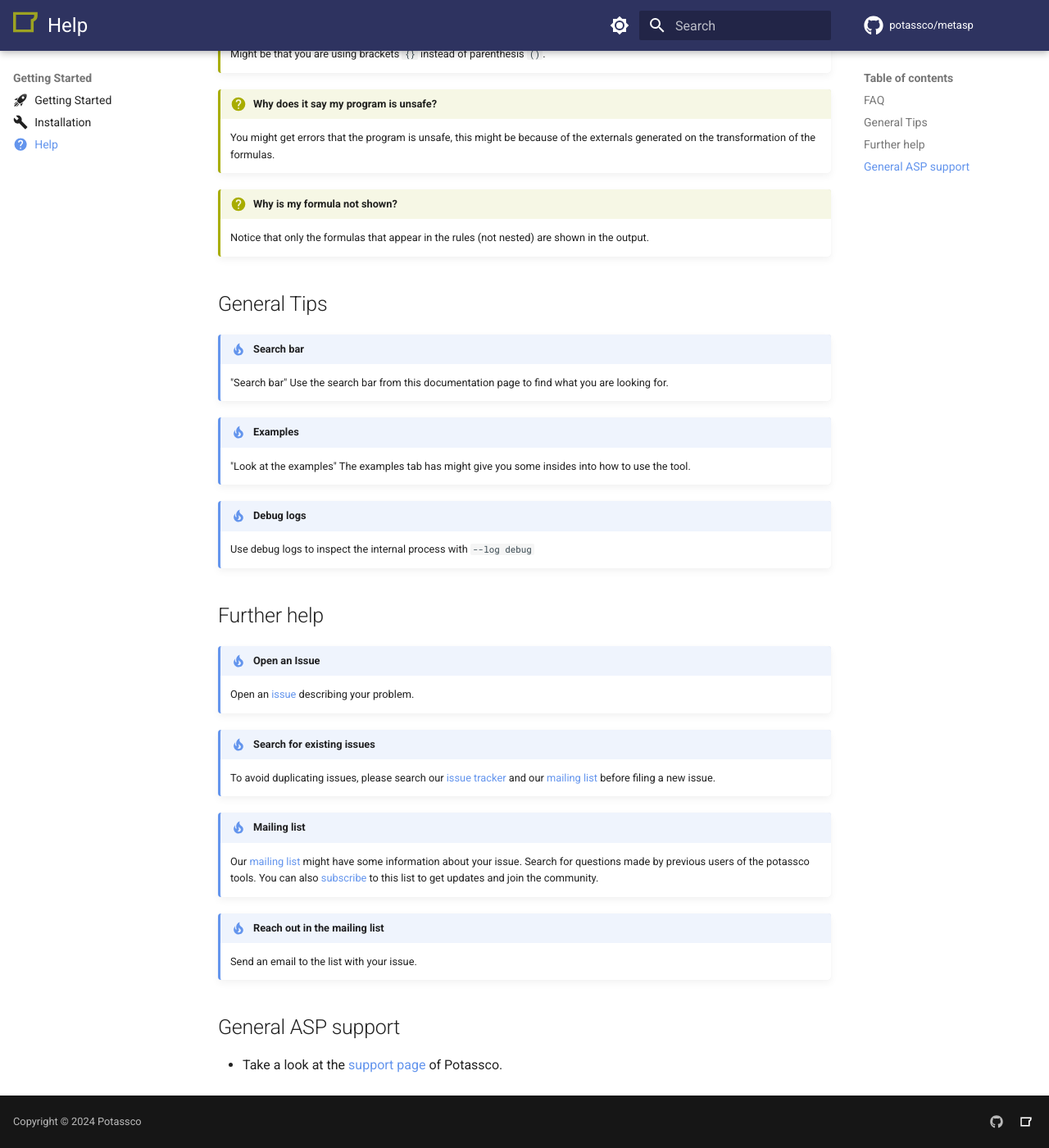
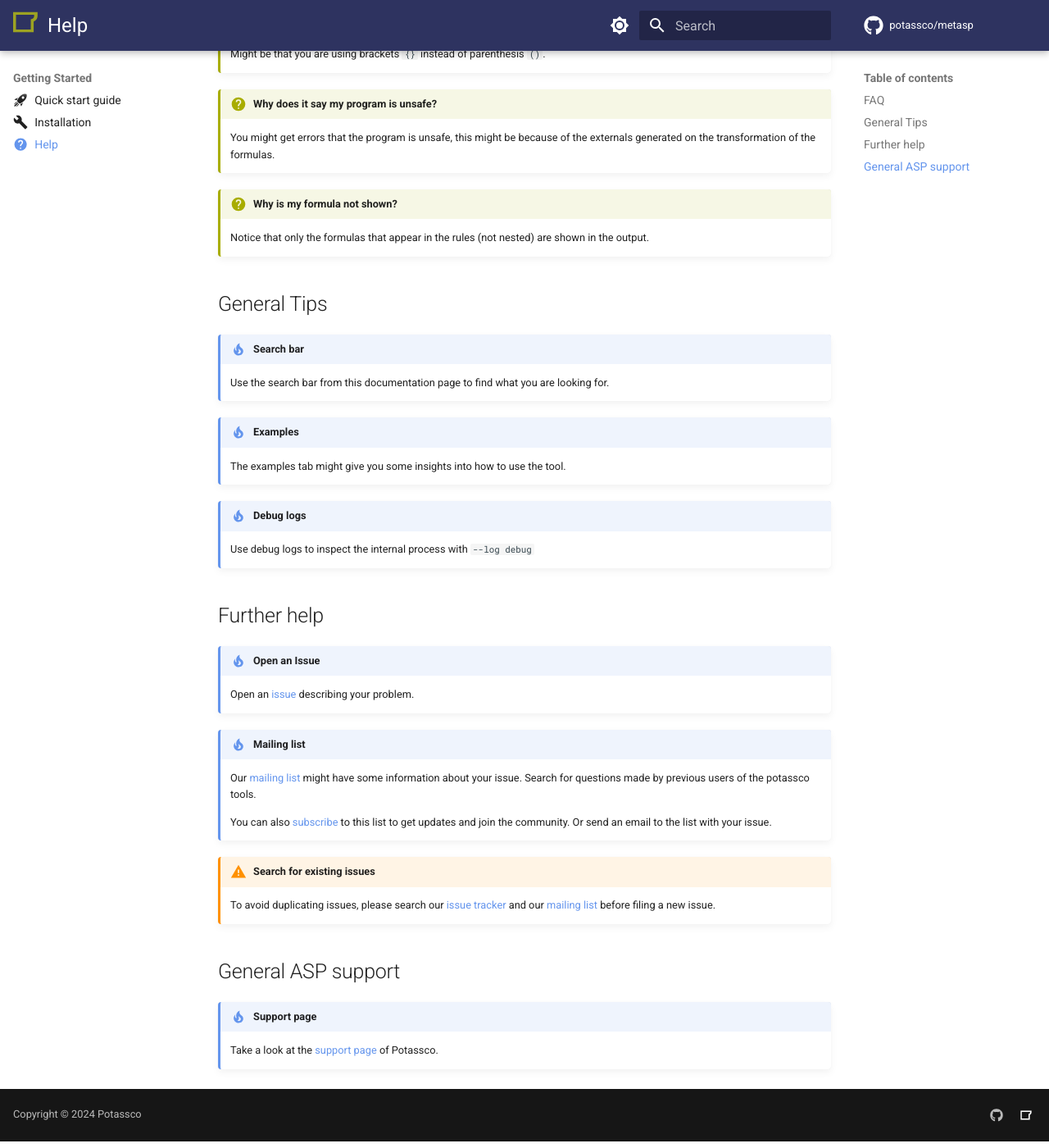
Before and after one commit to potassco/metasp, an MkDocs documentation site: the page built from docs/use/help.md, in a window 1280 px wide and 1400 px high, scrolled down 310 px. Shown: the whole window at 82% size. Built offline with MkDocs 1.6.1 and Material for MkDocs 9.7.7, drawn with Linux system fonts in a browser that asks for light colours; comment, search, counter and statistics services are not loaded.

Commit message:
Small docs update

```diff
--- a/docs/use/help.md
+++ b/docs/use/help.md
@@ -25,11 +25,11 @@ icon: material/help-circle
 ## General Tips
 
 !!! tip "Search bar"
-    "Search bar" Use the search bar from this documentation page to find
+    Use the search bar from this documentation page to find
     what you are looking for.
 
 !!! tip "Examples"
-    "Look at the examples" The examples tab has might give you some insides
+    The examples tab might give you some insights
     into how to use the tool.
 
 !!! tip "Debug logs"
@@ -41,25 +41,28 @@ icon: material/help-circle
 !!! tip "Open an Issue"
     Open an [issue][new_issue] describing your problem.
 
-!!! tip "Search for existing issues"
+!!! tip "Mailing list"
+    Our [mailing list][mailing_list] might have some
+    information about your issue. Search for questions made by previous users of
+    the potassco tools.
+
+    You can also [subscribe] to this list to get updates and
+    join the community. Or send an email to the list with your issue.
+
+!!! warning "Search for existing issues"
     To avoid duplicating issues, please search our [issue tracker][issues] and our
     [mailing list][mailing_list] before filing a new issue.
 
-!!! tip "Mailing list"
-    Our [mailing list][mailing_list] might have some
-    information about your issue. Search for questions made by previous users of
-    the potassco tools. You can also [subscribe] to this list to get updates and
-    join the community.
 
-!!! tip "Reach out in the mailing list"
-    Send an email to the list with your issue.
 
 ## General ASP support
 
-- Take a look at the [support page][support_page] of Potassco.
+!!! tip "Support page"
+
+    Take a look at the [support page][support_page] of Potassco.
 
 [mailing_list]: https://sourceforge.net/p/potassco/mailman/potassco-users/
 [subscribe]: https://sourceforge.net/projects/potassco/lists/potassco-users/
 [support_page]: https://potassco.org/support/
-[new_issue]: https://github.com/potassco/metasp/issues/new
-[issues]: https://github.com/potassco/metasp/issues
+[new_issue]: https://github.com/potassco/asplain/issues/new
+[issues]: https://github.com/potassco/asplain/issues
```
Also changed, not shown: docs/SUMMARY.md (+1 -1 lines), docs/community/CHANGES.md (+1 -1 lines), docs/community/CONTRIBUTING.md (+1 -1 lines), docs/community/DEPLOYMENT.md (+1 -1 lines), docs/community/DEVELOPMENT.md (+1 -1 lines).
